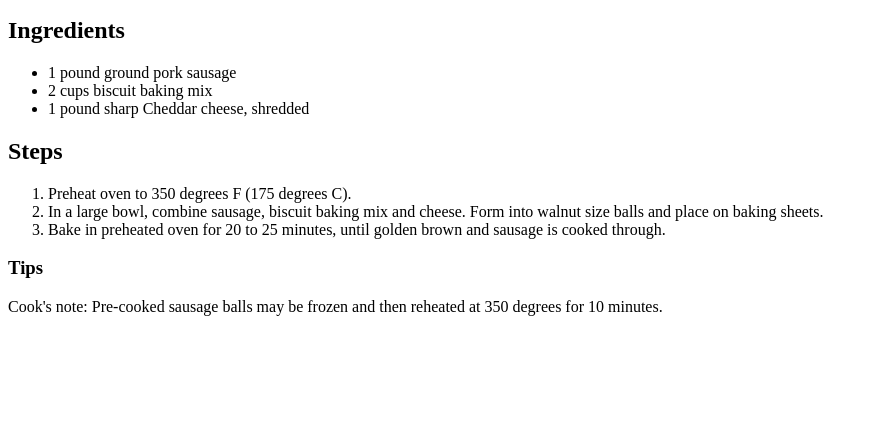
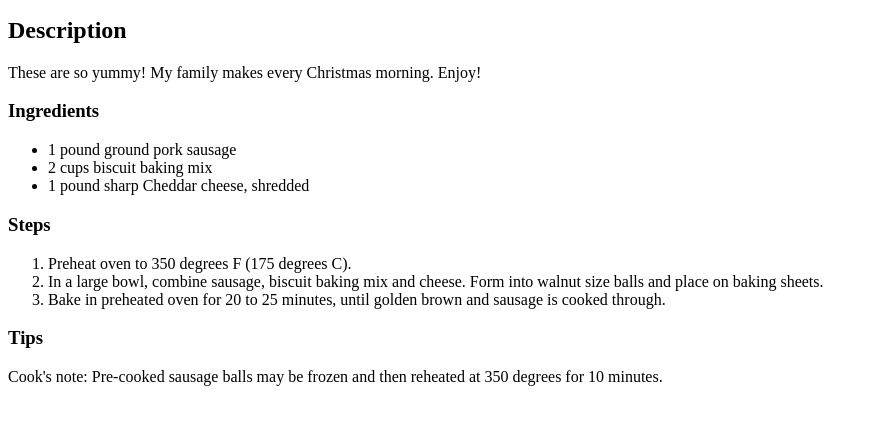
Before and after one commit to Fredrikadr/odin-recipes, a plain HTML site: page recipes/sausage-balls.html in a window 1280 px wide. Shown: the part 101-526 px from the top of the page, without its empty margins (0-878 px from the left). Drawn offline with Linux system fonts and the light colour scheme.

Commit message:
added desctription to sausage balls page

```diff
--- a/recipes/sausage-balls.html
+++ b/recipes/sausage-balls.html
@@ -7,13 +7,16 @@
 <body>
     <h1>Sausage Balls</h1>
         <img href="https://imagesvc.meredithcorp.io/v3/mm/image?url=https%3A%2F%2Fstatic.onecms.io%2Fwp-content%2Fuploads%2Fsites%2F43%2F2019%2F09%2F466969.jpg" widt="400" alt="sausage balls">
-        <h2>Ingredients</h2>
+        <h2>Description</h2>
+        <p> These are so yummy! My family makes every Christmas morning. Enjoy!
+            </p>
+        <h3>Ingredients</h3>
             <ul>
                 <li>1 pound ground pork sausage </li>
                 <li>2 cups biscuit baking mix </li>
                 <li>1 pound sharp Cheddar cheese, shredded </li>
             </ul>
-        <h2>Steps</h2>
+        <h3>Steps</h3>
             <ol>
                 <li>Preheat oven to 350 degrees F (175 degrees C).</li>
                 <li>In a large bowl, combine sausage, biscuit baking mix and cheese. Form into walnut size balls and place on baking sheets.</li>
```
